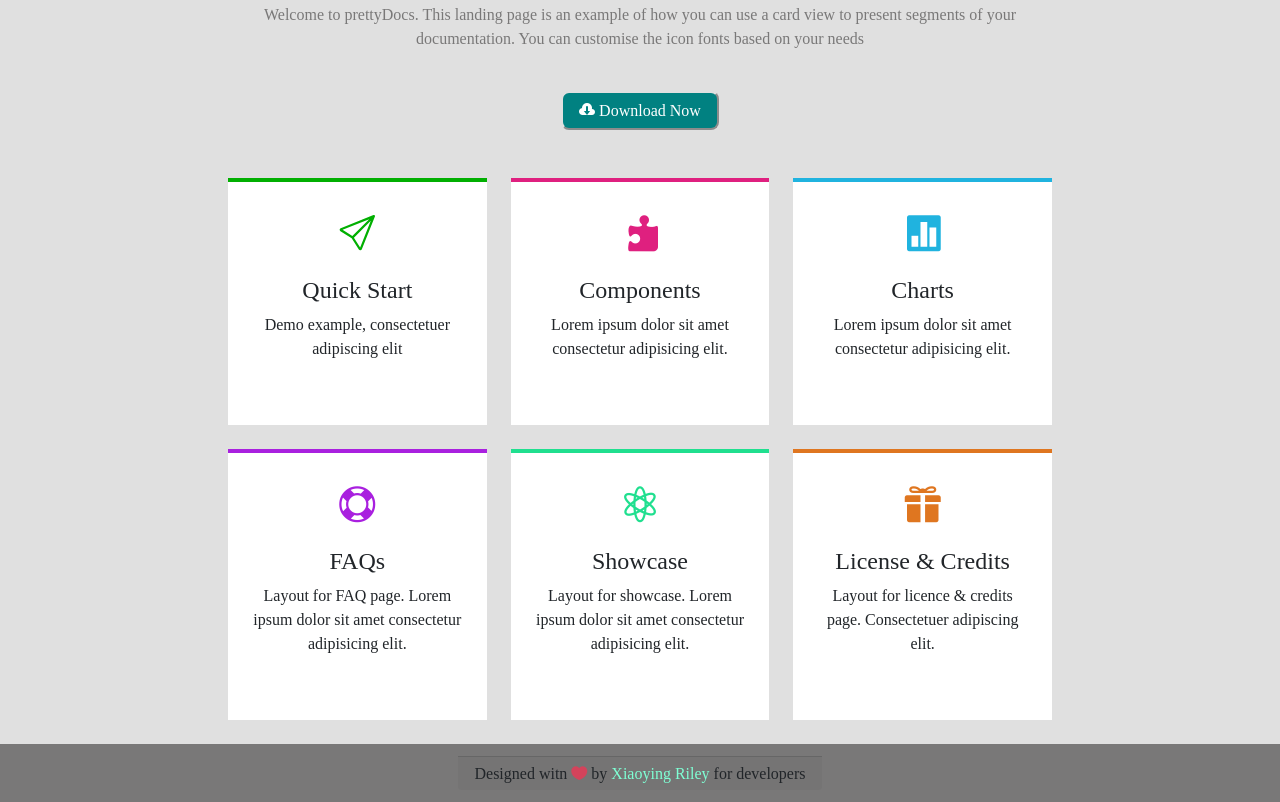
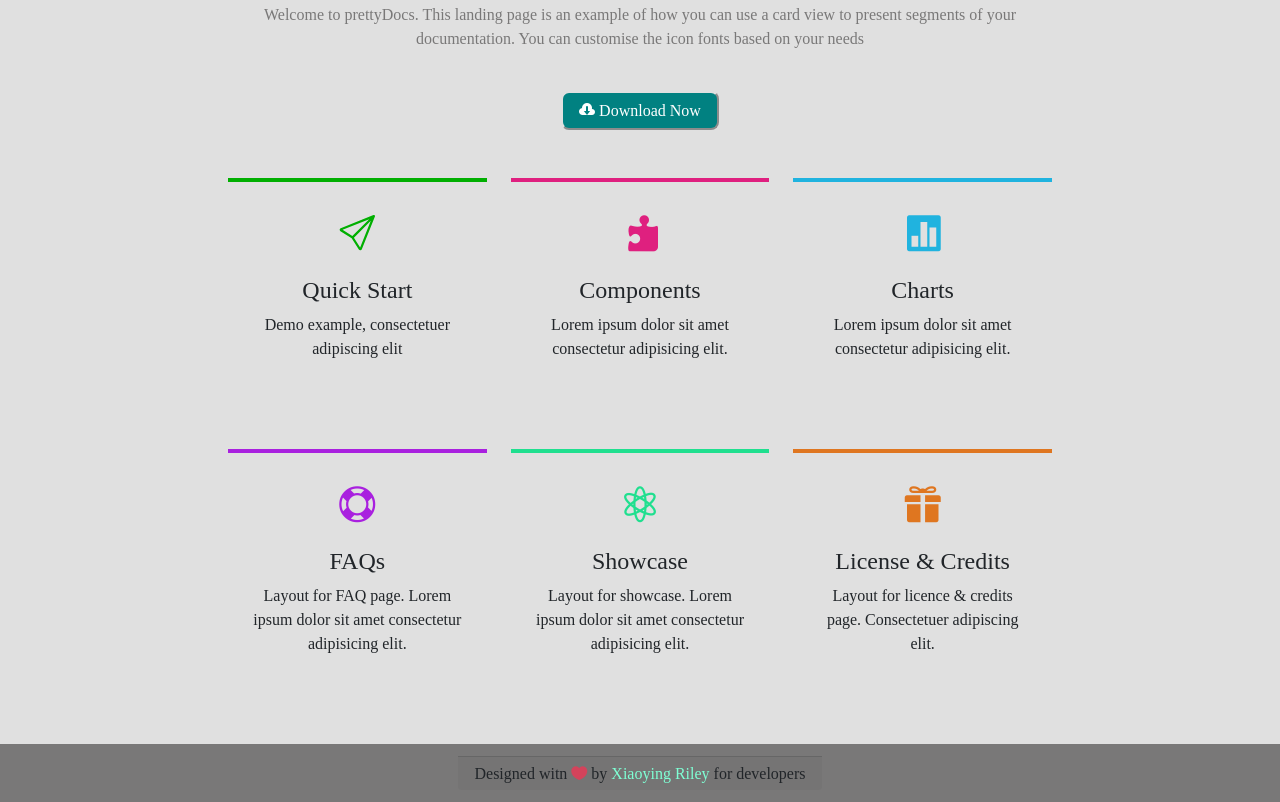
Before and after one commit to Aleksandr1UA/HW8, a plain HTML site: page index.html in a window 1280 px wide. Shown: the part 356-1158 px from the top of the page. Drawn offline with nearby package versions, Linux system fonts and the light colour scheme.

Commit message:
Update index.html

```diff
--- a/index.html
+++ b/index.html
@@ -36,7 +36,7 @@
             <!-- Card block -->
             <div class="row align-items-start pt-5 m-auto center-main-block">
                 <div class="col-md-4 col-sm-6 col-xs-6 text-center">
-                    <div class="green-block bg-white pt-4 pb-5 px-4 mb-4 position-relative">
+                    <div class="green-block pt-4 pb-5 px-4 mb-4 position-relative">
                         <div class="icon-cards-plane">
                             <svg xmlns="http://www.w3.org/2000/svg" fill="currentColor" viewBox="0 0 16 16">
                                 <path d="M15.854.146a.5.5 0 0 1 .11.54l-5.819 14.547a.75.75 0 0 1-1.329.124l-3.178-4.995L.643 7.184a.75.75 0 0 1 .124-1.33L15.314.037a.5.5 0 0 1 .54.11ZM6.636 10.07l2.761 4.338L14.13 2.576 6.636 10.07Zm6.787-8.201L1.591 6.602l4.339 2.76 7.494-7.493Z"/>
@@ -48,7 +48,7 @@
                     </div>
                 </div>
                 <div class="col-md-4 col-sm-6 col-xs-6 text-center">
-                    <div class="pink-block bg-white pt-4 pb-5 px-4 mb-4 position-relative">
+                    <div class="pink-block pt-4 pb-5 px-4 mb-4 position-relative">
                         <div class="icon-cards-puzzle">
                             <span class="icon_puzzle">&#xe0f9;</span>
                         </div>
@@ -58,7 +58,7 @@
                     </div>
                 </div>
                 <div class="col-md-4 col-sm-6 col-xs-6 text-center">
-                    <div class="blue-block bg-white pt-4 pb-5 px-4 mb-4 position-relative">
+                    <div class="blue-block pt-4 pb-5 px-4 mb-4 position-relative">
                         <div class="icon-cards-datareport">
                             <span class="icon_datareport">&#xe0f2;</span>
                         </div>
@@ -68,7 +68,7 @@
                     </div>
                 </div>
                 <div class="col-md-4 col-sm-6 col-xs-6 text-center">
-                    <div class="violet-block bg-white pt-4 pb-5 px-4 mb-4 position-relative">
+                    <div class="violet-block pt-4 pb-5 px-4 mb-4 position-relative">
                         <div class="icon-cards-lifesaver">
                             <span class="icon_lifesaver">&#xe028;</span>
                         </div>
@@ -78,7 +78,7 @@
                     </div>
                 </div>
                 <div class="col-md-4 col-sm-6 col-xs-6 text-center">
-                    <div class="aqua-block bg-white pt-4 pb-5 px-4 mb-4 position-relative">
+                    <div class="aqua-block pt-4 pb-5 px-4 mb-4 position-relative">
                         <div class="icon-cards-genius">
                             <span class="icon_genius">&#xe00a;</span>
                         </div>
@@ -88,7 +88,7 @@
                     </div>
                 </div>
                 <div class="col-md-4 col-sm-6 col-xs-6 text-center">
-                    <div class="orange-block bg-white pt-4 pb-5 px-4 mb-4 position-relative">
+                    <div class="orange-block pt-4 pb-5 px-4 mb-4 position-relative">
                         <div class="icon-cards-gift">
                             <span class="icon_gift">&#xe073;</span>
                         </div>
```
